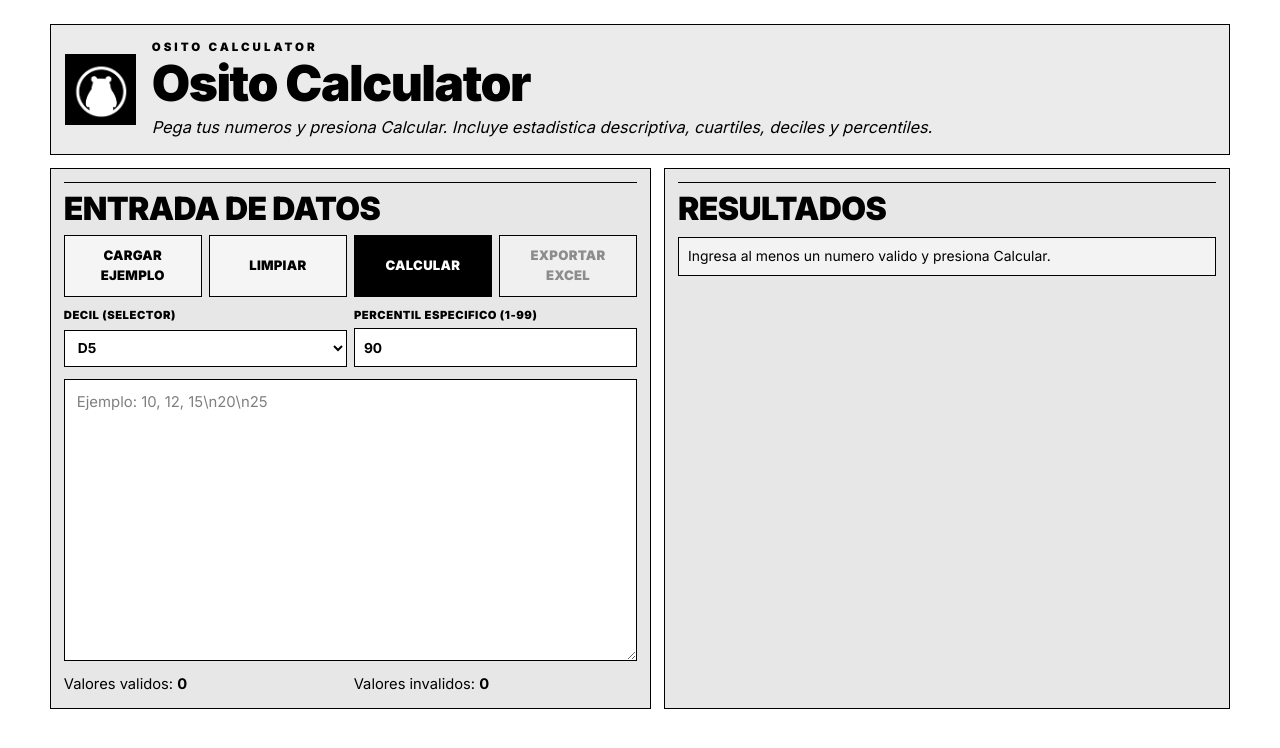
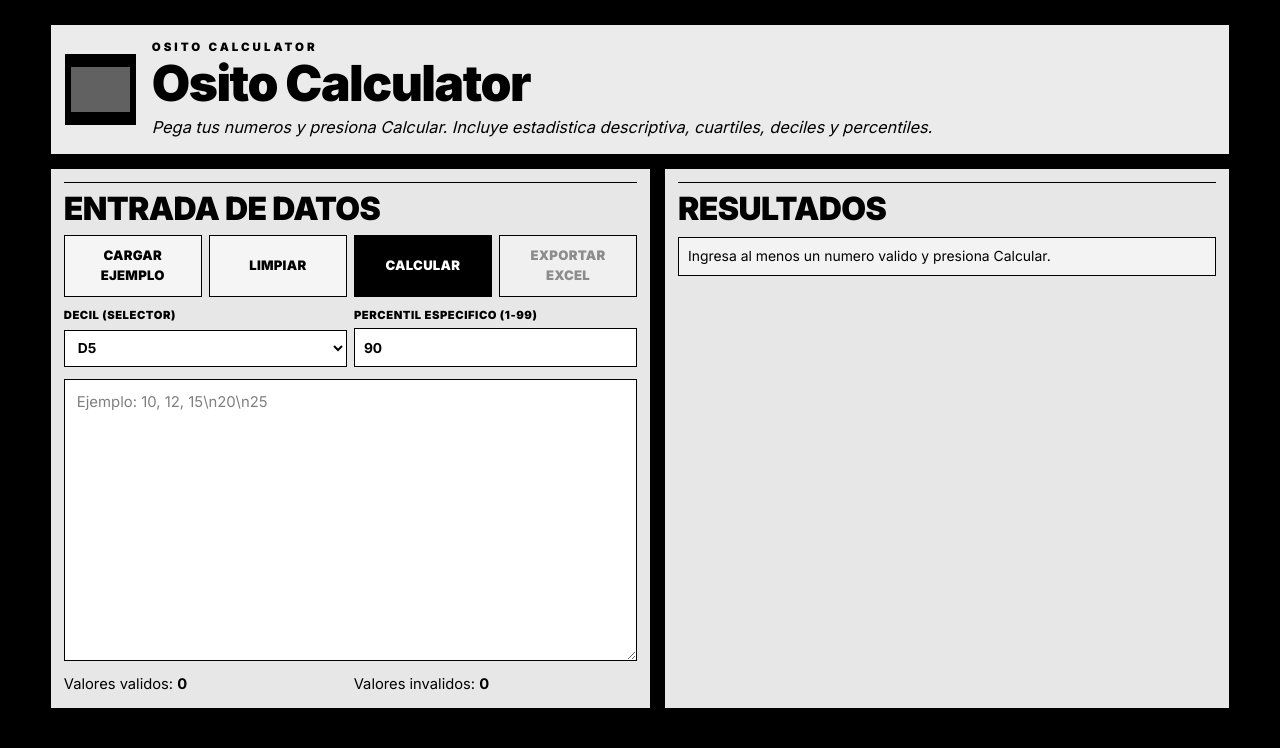
Before and after one commit to krxxg04/CTM-Calculator, a Next.js app in the folder ctm-calculator/: page / in a window 1280 px wide. Shown: the top 748 px of the page. Built offline with nearby package versions, Linux system fonts and the light colour scheme; grey boxes are pictures that could not be loaded; a web font is replaced by a local one.

Commit message:
feat: Refactor code structure.

```diff
--- a/ctm-calculator/app/page.module.css
+++ b/ctm-calculator/app/page.module.css
@@ -1,6 +1,6 @@
 .page {
   min-height: 100vh;
-  background: #ffffff;
+  background: #000000;
   color: #000000;
   padding: 1.5rem 1rem 2.2rem;
 }
```
Also changed, not shown: ctm-calculator/public/Blackosito.png (renamed from ctm-calculator/public/image.png), ctm-calculator/public/Whiteosito.png (added).
